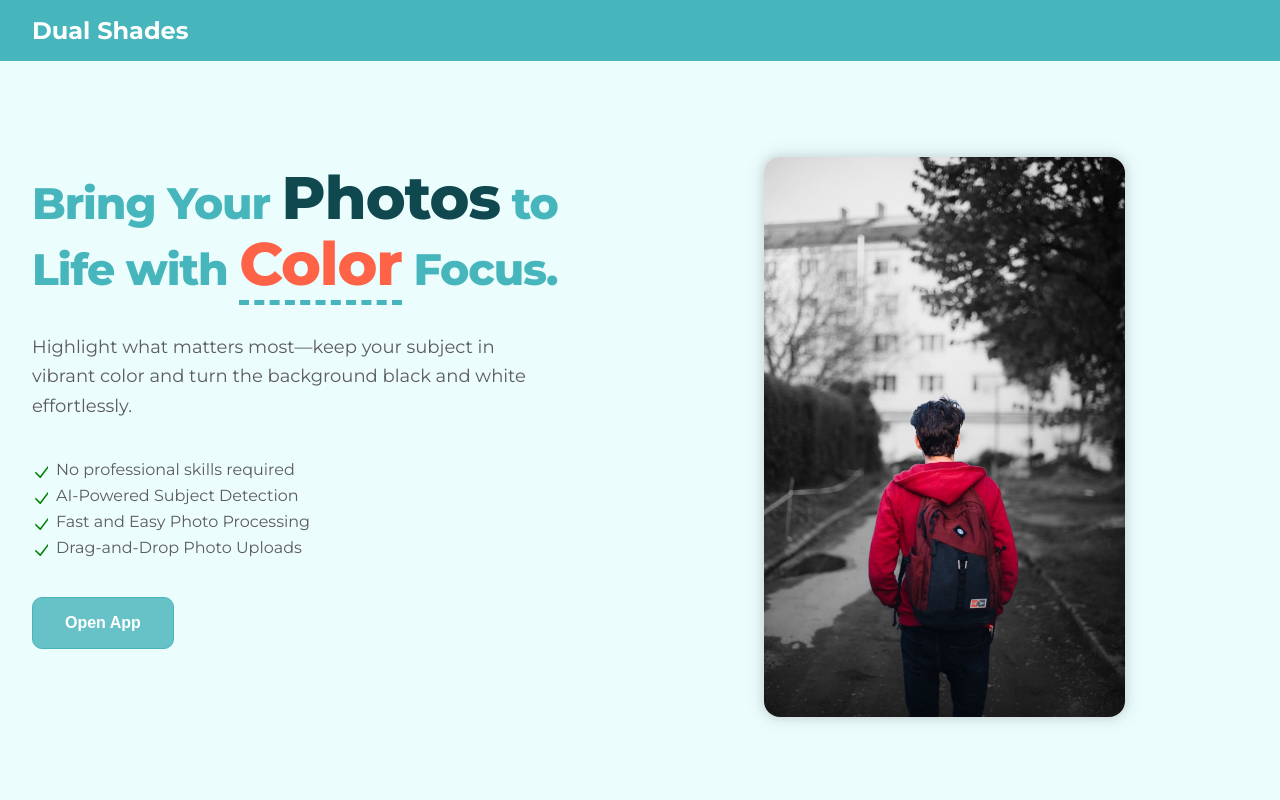
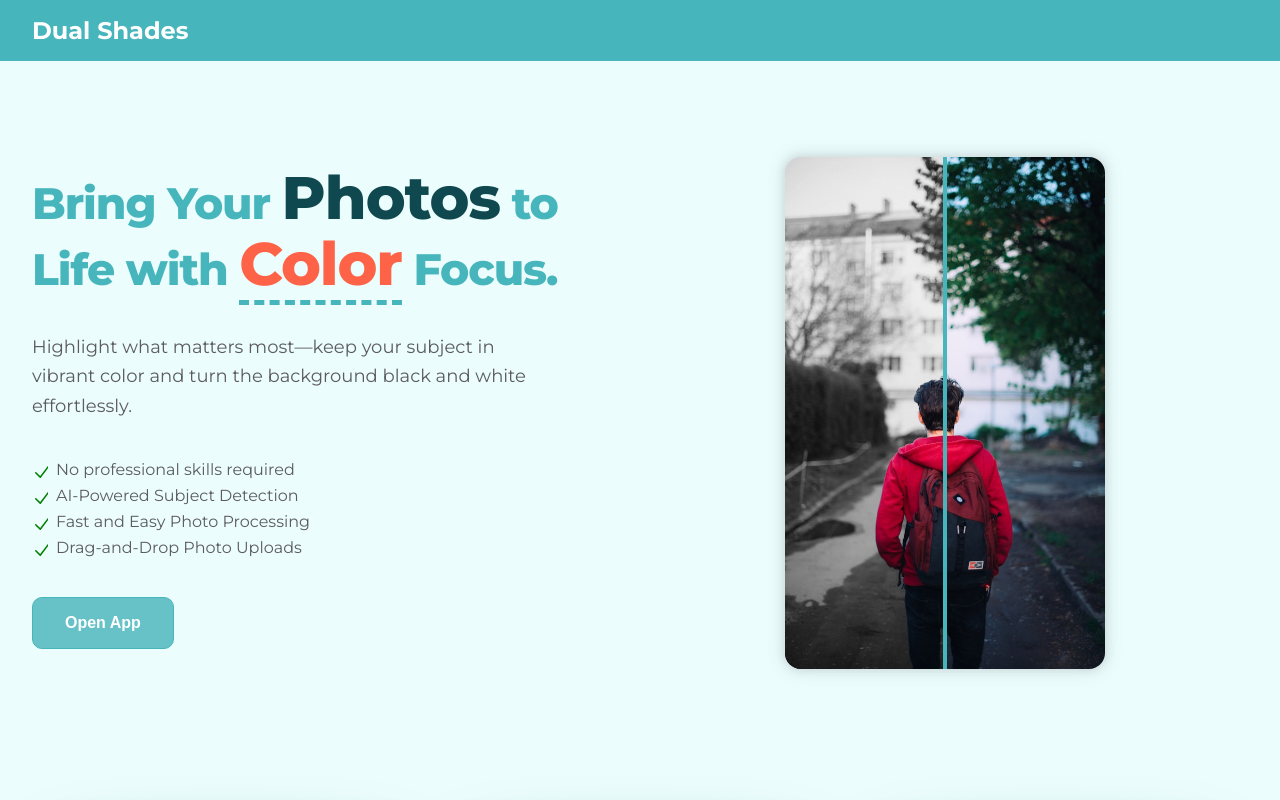
Before and after one commit to Anmol53/dual-shades, a Next.js app: page / in a window 1280 px wide. Shown: the top 800 px of the page. Built offline with nearby package versions, Linux system fonts and the light colour scheme; no server answers; the database is empty.

Commit message:
created beforeAfterImage component, added it in landing

```diff
--- a/src/app/components/hero.js
+++ b/src/app/components/hero.js
@@ -3,6 +3,7 @@ import Header from "./header";
 import { Tick } from "@/components/svg";
 import Button from "@/components/button";
 import { redirect } from "next/navigation";
+import BeforeAfterImage from "@/components/beforeAfterImage";
 
 const StyledHero = styled.div`
   background-color: ${({ theme }) => theme.background1};
@@ -97,11 +98,10 @@ const Illustration = styled.div`
   width: 100%;
   display: flex;
   justify-content: center;
-  img {
-    box-shadow: 0 0 10px rgba(100, 100, 100, 0.2),
-      0 0 15px 5px rgba(100, 100, 100, 0.1);
-    border-radius: 1rem;
-    max-height: 70vh;
+  align-items: center;
+
+  @media screen and (max-width: 768px) {
+    display: none;
   }
 `;
 
@@ -148,9 +148,13 @@ export default function Hero() {
           </CTA>
         </InnerContainer>
         <Illustration>
+          <BeforeAfterImage $width={"25vw"}>
+            <img src="/raul-varzar-og.jpg"></img>
+            <img src="/raul-varzar-bw.png"></img>
+          </BeforeAfterImage>
           {/* <img src="/cord-allman-bw.png"></img>
           <img src="/graca-assane-bw.png"></img> */}
-          <img src="/raul-varzar-bw.png"></img>
+          {/* <img src="/raul-varzar-bw.png"></img> */}
         </Illustration>
       </Container>
     </StyledHero>
--- a/src/app/globals.css
+++ b/src/app/globals.css
@@ -18,7 +18,3 @@ html {
   width: 100%;
   scroll-behavior: smooth;
 }
-
-img {
-  max-width: 100%;
-}
--- /dev/null
+++ b/src/components/beforeAfterImage.js
@@ -0,0 +1,75 @@
+import styled from "styled-components";
+
+const Container = styled.div`
+  width: ${({ $width }) => $width};
+  aspect-ratio: 10 / 16;
+  position: relative;
+  border-radius: 1rem;
+  border-width: 0px;
+  overflow: hidden;
+  box-shadow: 0 0 10px rgba(100, 100, 100, 0.2),
+    0 0 15px 5px rgba(100, 100, 100, 0.1);
+`;
+
+const ImageContainer = styled.div`
+  width: ${({ $width }) => $width};
+  position: absolute;
+  overflow: hidden;
+  img {
+    width: ${({ $width }) => $width};
+    aspect-ratio: 10 / 16;
+    object-fit: cover;
+  }
+  &:nth-child(2) {
+    width: calc(${({ $width }) => $width} / 2);
+  }
+`;
+
+const Divider = styled.div`
+  width: 0.25rem;
+  transform: translate(-50%, 0);
+  left: 50%;
+  top: 0;
+  height: 100%;
+  background-color: ${({ theme }) => theme.accentColor};
+  position: absolute;
+  pointer-events: none;
+`;
+
+export default function BeforeAfterImage({ children, $width }) {
+  if (children.length !== 2) {
+    throw new Error("BeforeAfterImage component expects exactly two children");
+  }
+
+  const handleSlider = (e) => {
+    let posX = e.nativeEvent.offsetX;
+    const container = document.querySelector(".container");
+    const afterContainer = document.querySelector(".after-container");
+    const slider = document.querySelector(".slider");
+    if (posX < 50) {
+      posX = 0;
+    }
+    const size = container.offsetWidth;
+    if (posX + 50 > size) {
+      posX = size;
+    }
+    console.log();
+
+    afterContainer.style.width = posX + "px";
+    slider.style.left = posX + "px";
+  };
+
+  return (
+    <Container
+      className="container"
+      onMouseMove={handleSlider}
+      $width={$width || "50vw"}
+    >
+      <ImageContainer $width={$width || "50vw"}>{children[0]}</ImageContainer>
+      <ImageContainer $width={$width || "50vw"} className="after-container">
+        {children[1]}
+      </ImageContainer>
+      <Divider className="slider" />
+    </Container>
+  );
+}
```
Also changed, not shown: public/raul-varzar-og.jpg (added).
